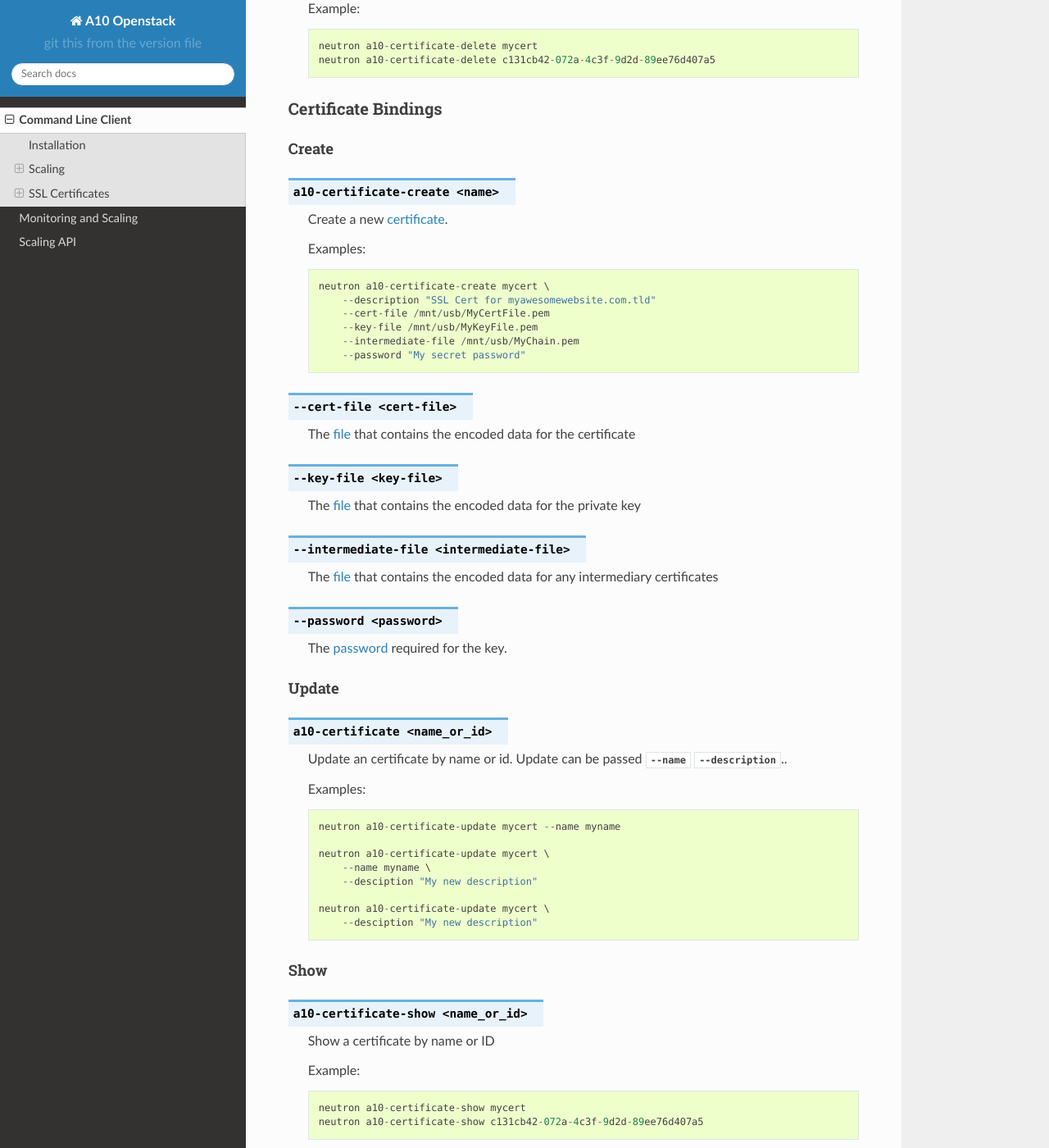
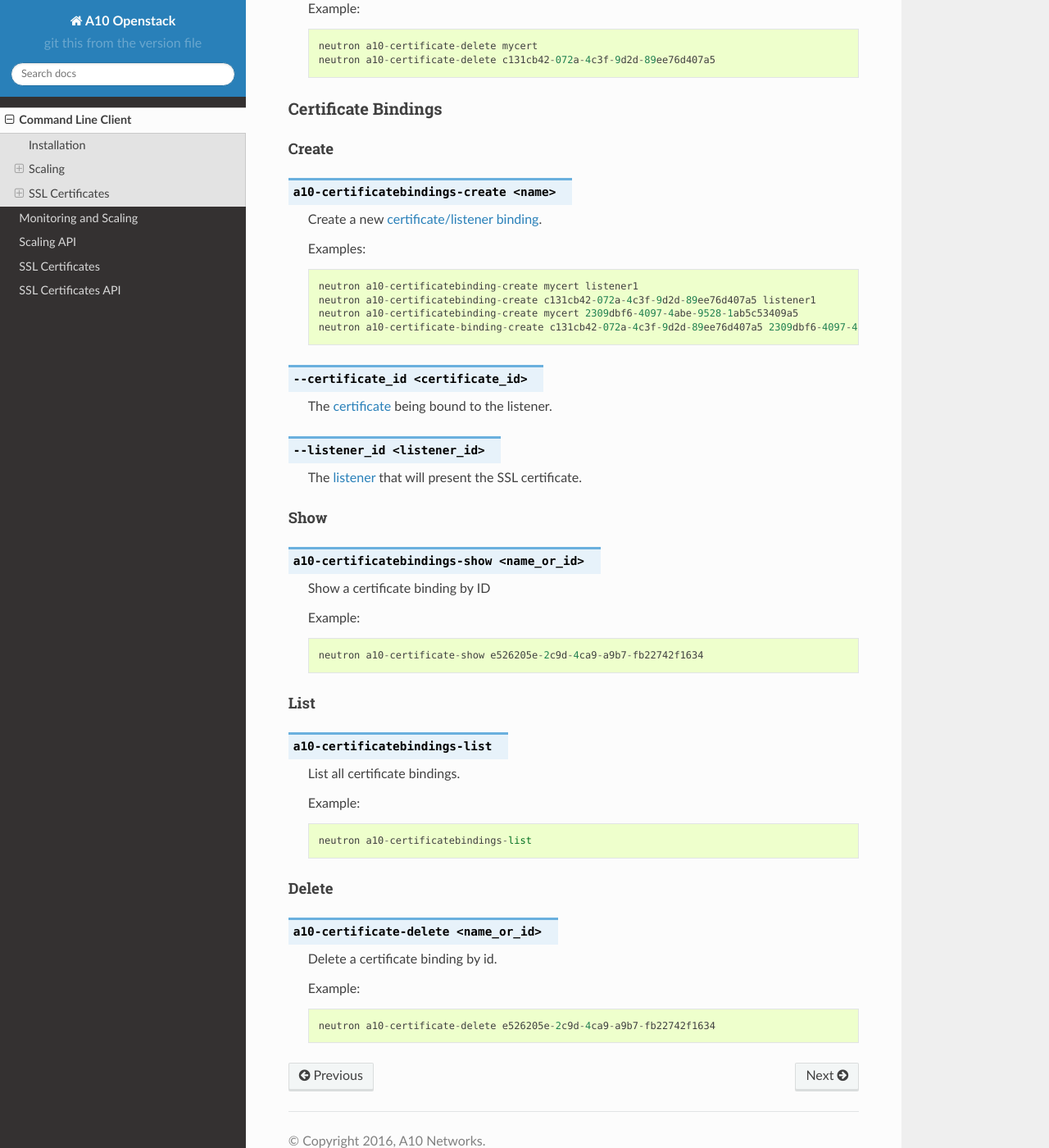
Before and after one commit to a10networks/a10-neutron-lbaas, a Sphinx documentation site: the page built from docs/cli.rst, in a window 1280 px wide and 1400 px high, scrolled down 10827 px. Shown: the whole window at 82% size. Built offline with Sphinx 7.4.7 and the Read the Docs theme 2.0.0, drawn with Linux system fonts in a browser that asks for light colours; some of the changed text lies outside the part shown.

Commit message:
Added SSL docs * Cleaned up doc warnings

```diff
--- a/docs/cli.rst
+++ b/docs/cli.rst
@@ -561,86 +561,56 @@ Certificate Bindings
 Create
 """"""
 
-.. program:: a10-certificate
+.. program:: a10-certificate-bindings
 
-.. option:: a10-certificate-create <name>
+.. option:: a10-certificatebindings-create <name>
 
-   Create a new :ref:`certificate <certificates>`.
+   Create a new :ref:`certificate/listener binding <certificate-bindings>`.
 
    Examples::
 
-       neutron a10-certificate-create mycert \
-           --description "SSL Cert for myawesomewebsite.com.tld"
-           --cert-file /mnt/usb/MyCertFile.pem
-           --key-file /mnt/usb/MyKeyFile.pem
-           --intermediate-file /mnt/usb/MyChain.pem
-           --password "My secret password"
+       neutron a10-certificatebinding-create mycert listener1
+       neutron a10-certificatebinding-create c131cb42-072a-4c3f-9d2d-89ee76d407a5 listener1
+       neutron a10-certificatebinding-create mycert 2309dbf6-4097-4abe-9528-1ab5c53409a5
+       neutron a10-certificate-binding-create c131cb42-072a-4c3f-9d2d-89ee76d407a5 2309dbf6-4097-4abe-9528-1ab5c53409a5
 
-.. option:: --cert-file <cert-file>
+.. option:: --certificate_id <certificate_id>
 
-   The :ref:`file <certificates-datafields>` that contains the encoded data for the certificate
+   The :ref:`certificate <certificatebindings-datafields>` being bound to the listener.
 
-.. option:: --key-file <key-file>
+.. option:: --listener_id <listener_id>
 
-   The :ref:`file <certificates-datafields>` that contains the encoded data for the private key
+   The :ref:`listener <certificatebindings-datafields>` that will present the SSL certificate.
 
-.. option:: --intermediate-file <intermediate-file>
-
-   The :ref:`file <certificates-datafields>` that contains the encoded data for any intermediary certificates
-
-.. option:: --password <password>
-
-   The :ref:`password <certificates-datafields>` required for the key.
-
-Update
-""""""
-
-.. option:: a10-certificate <name_or_id>
-
-   Update an certificate by name or id.
-   Update can be passed :option:`--name <neutron --name>` :option:`--description <neutron --description>`..
-
-   Examples::
-
-       neutron a10-certificate-update mycert --name myname
-
-       neutron a10-certificate-update mycert \
-           --name myname \
-           --desciption "My new description"
-
-       neutron a10-certificate-update mycert \
-           --desciption "My new description"
 Show
 """"
 
-.. option:: a10-certificate-show <name_or_id>
+.. option:: a10-certificatebindings-show <name_or_id>
 
-   Show a certificate by name or ID
+   Show a certificate binding by  ID
 
    Example::
 
-       neutron a10-certificate-show mycert
-       neutron a10-certificate-show c131cb42-072a-4c3f-9d2d-89ee76d407a5
+       neutron a10-certificate-show e526205e-2c9d-4ca9-a9b7-fb22742f1634
 
 List
 """"
 
-.. option:: a10-certificate-list
+.. option:: a10-certificatebindings-list
 
-   List all certificates.
+   List all certificate bindings.
 
    Example::
 
-       neutron a10-certificate-list
+       neutron a10-certificatebindings-list
 
 Delete
 """"""
 
 .. option:: a10-certificate-delete <name_or_id>
 
-   Delete a certificate by name or id.
+   Delete a certificate binding by id.
 
    Example::
 
-       neutron a10-certificate-delete mycert
-       neutron a10-certificate-delete c131cb42-072a-4c3f-9d2d-89ee76d407a5
+       neutron a10-certificate-delete e526205e-2c9d-4ca9-a9b7-fb22742f1634
--- a/docs/index.rst
+++ b/docs/index.rst
@@ -14,6 +14,8 @@ Contents:
    cli
    scaling
    scaling_api
+   ssl
+   ssl_api
 
 
 Indices and tables
--- a/docs/ssl.rst
+++ b/docs/ssl.rst
@@ -33,7 +33,7 @@ Certificate Bindings
 
 An SSL Certificate binding represents the relationship between a certificate and listener(s) the certificate is bound to.
 
-.. _certificate-binding-datafields:
+.. _certificatebindings-datafields:
 
 Certificate Binding Data Fields
 ^^^^^^^^^^^^^^^^^^^^^^^^^^^^^^^
```
